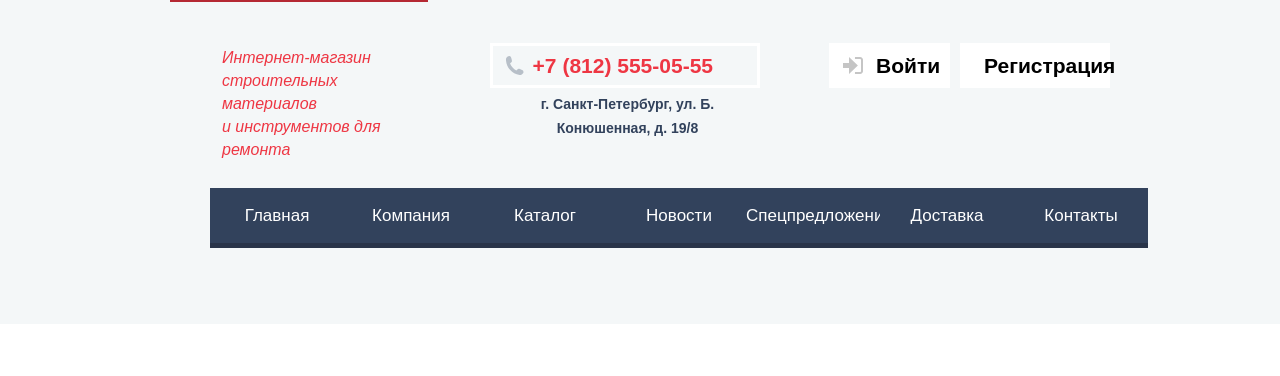
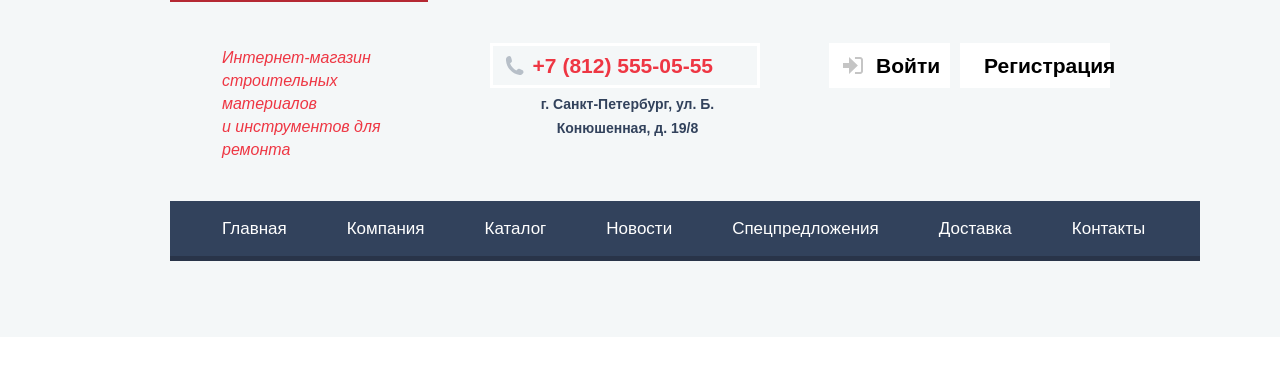
Before and after one commit to NodgeTheRage/266767-technomart, a plain HTML site: page index.html in a window 1280 px wide. Shown: the part 63-439 px from the top of the page. Drawn offline with Linux system fonts and the light colour scheme; a web font is replaced by a local one.

Commit message:
header 2

```diff
--- a/css/style.css
+++ b/css/style.css
@@ -225,7 +225,9 @@ body {
 .nav-list {
 	display: flex;
 	width: 940px;
-
+	padding: 0px;
+	margin-top: 30px;
+	box-sizing: border-box;
 
 }
 .header-h1 {
@@ -393,23 +395,29 @@ body {
 }
 
 .top-nav-li {
+
 	display: flex;
+
 
 
 }
 .top-nav-link {
-	padding-top: 19px;
-	padding-bottom: 19px;
+	padding: 19px 30px 19px 30px;
 	text-align: center;
-	width: 134px;
 	text-decoration: none;
 	font-size: 17px;
 	line-height: 17px;
 	color: rgba(255, 255, 255);
     background-color: rgba(50, 66, 92);
 	box-shadow: 0 5px 0 rgba(41, 52, 73);
+	box-sizing: border-box;
 }
-
+.top-nav-li:first-child .top-nav-link {
+	padding-left: 52px;
+}
+.top-nav-li:last-child .top-nav-link {
+	padding-right: 55px;
+}
 .top-nav-link:hover{
     background-color:rgba(41, 52, 73);
 }
```
